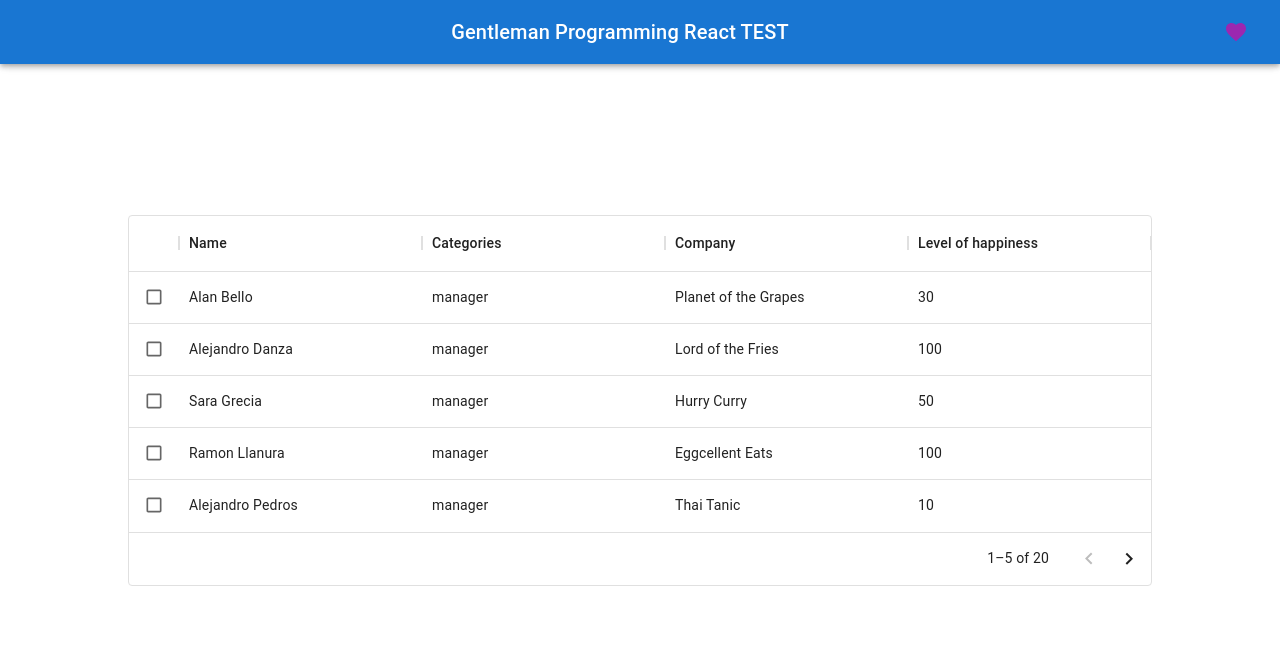
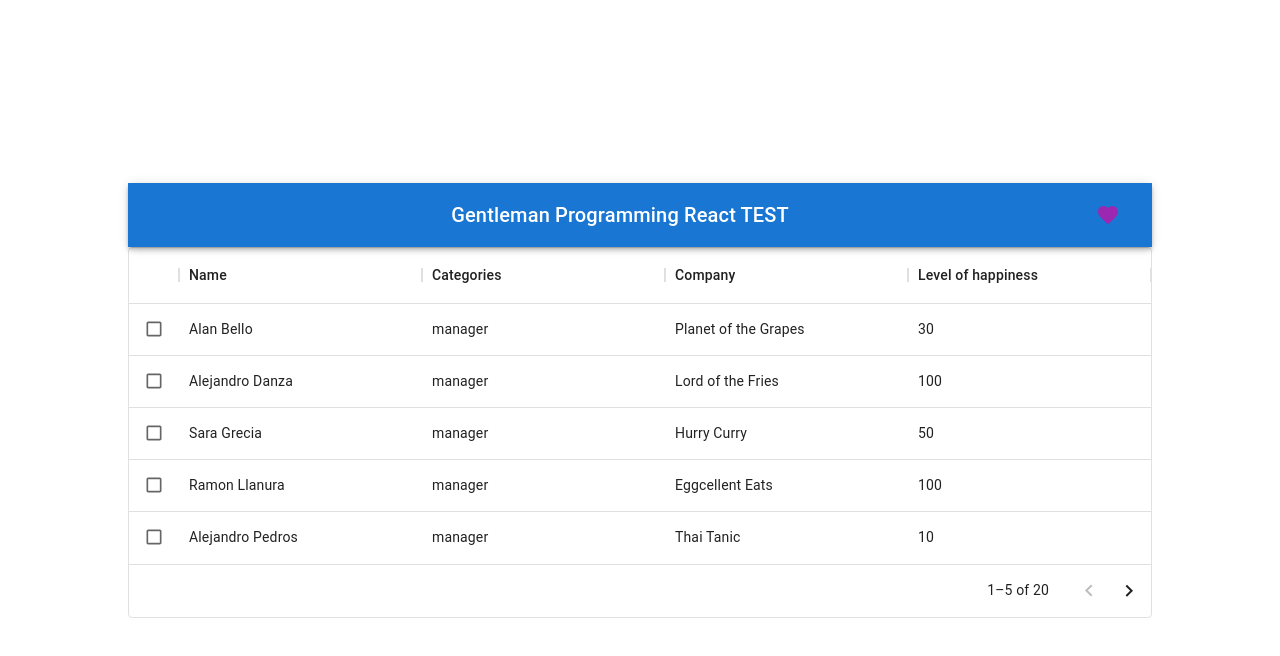
Before and after one commit to Gentleman-Programming/GentlemanTestReact, a React (Vite) app: page / in a window 1280 px wide. Shown: the top 656 px of the page. Built offline with nearby package versions, Linux system fonts and the light colour scheme.

Commit message:
fix(Navbar): update to position stiky
The sticky position preserves the size of the element without altering the Dom with unnecessary padding.

The fixed position is absolute, the size of this element is not taken into account by the Dom.

```diff
--- a/src/components/Navbar/Navbar.tsx
+++ b/src/components/Navbar/Navbar.tsx
@@ -21,7 +21,7 @@ const Navbar: React.FC<NavbarInterface> = () => {
       <CustomDialog>
         <FavoriteTable />
       </CustomDialog>
-      <AppBar position="fixed">
+      <AppBar position="sticky">
         <Toolbar>
           <Typography variant="h6" component="div" sx={{ flexGrow: 1 }}>
             Gentleman Programming React TEST
```
